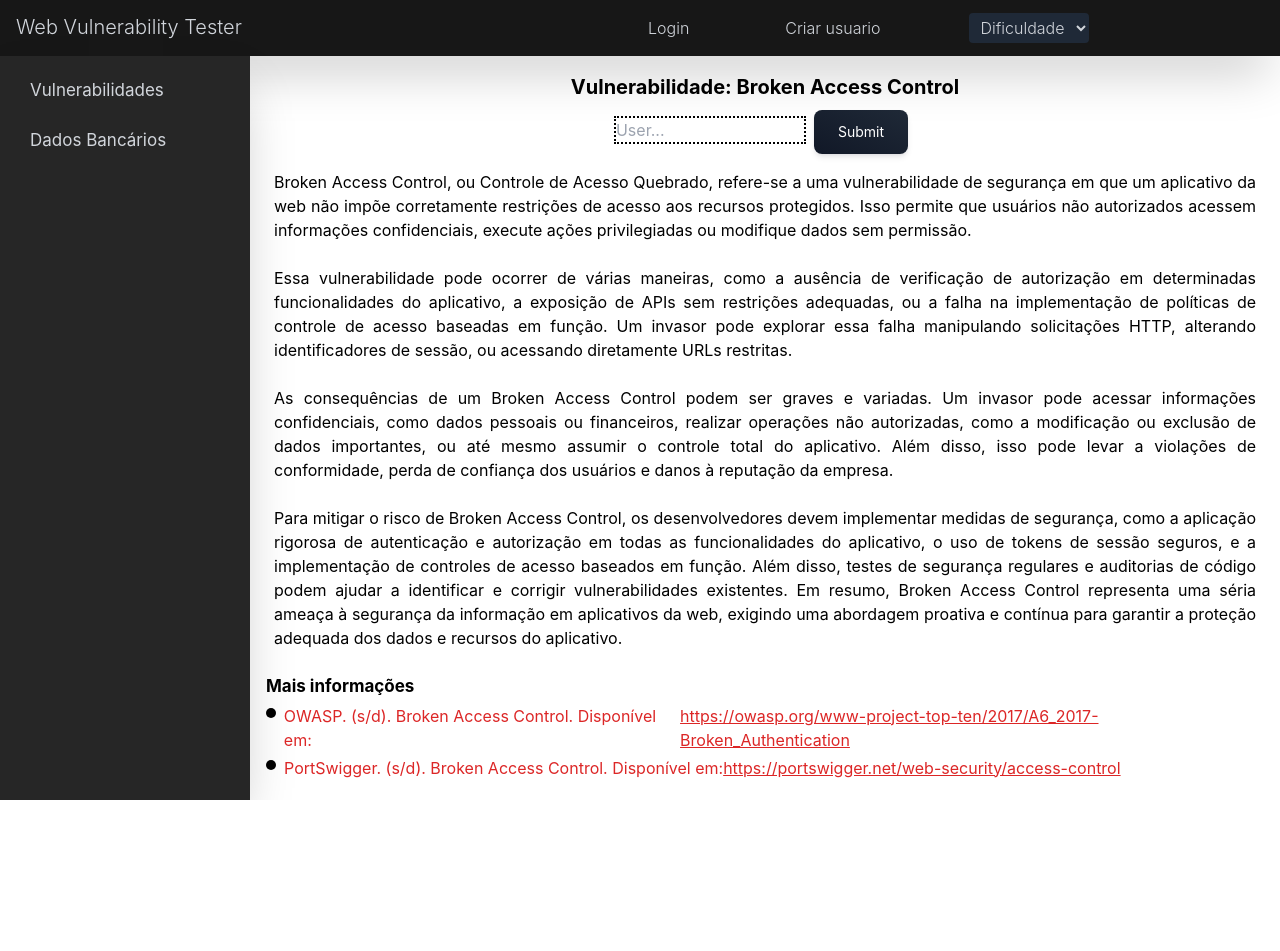
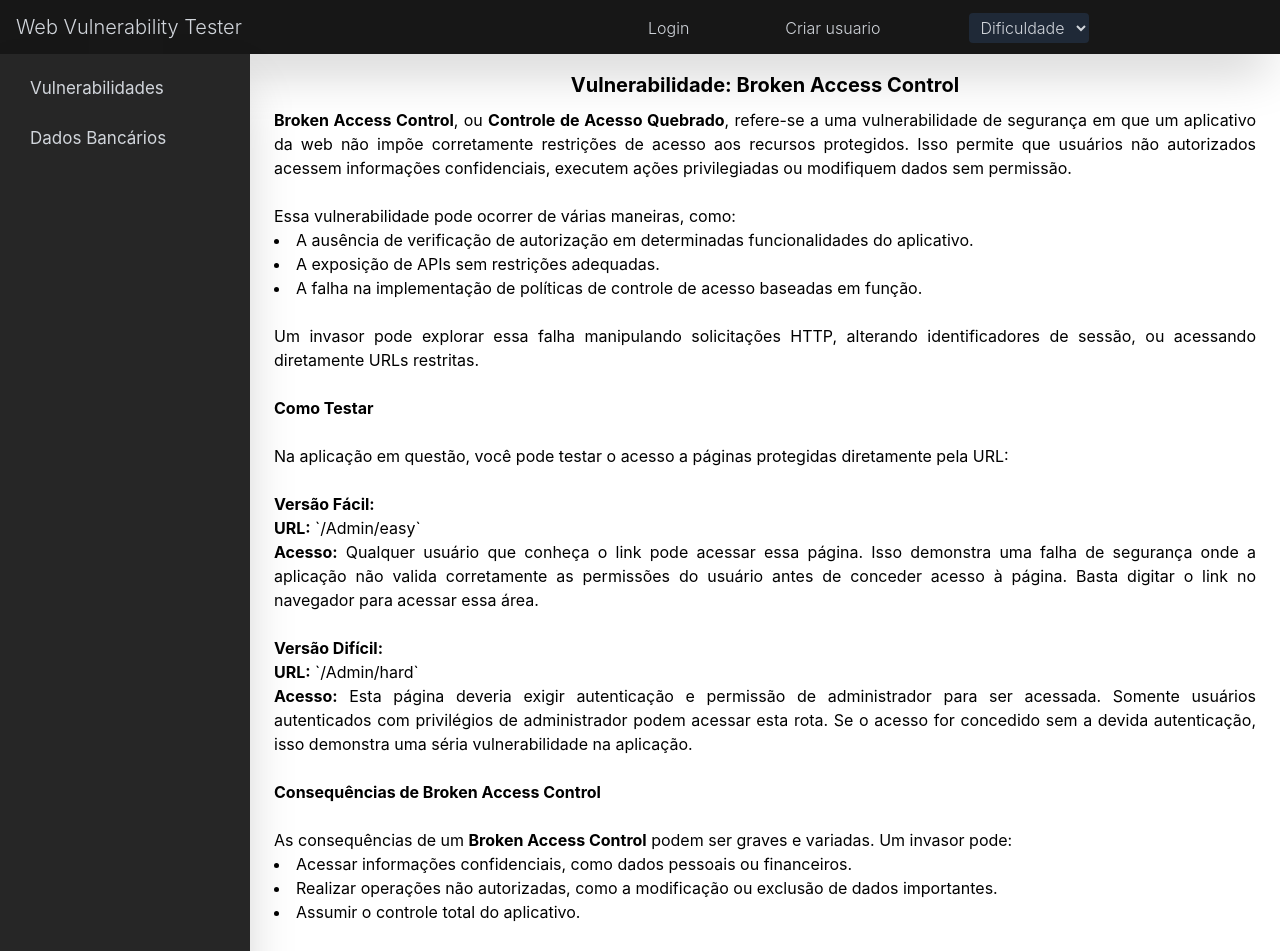
Before and after one commit to prof-hasan/tp-web-testador-de-vulnerabilidades-web, a React (Create React App) app in the folder src/frontend/: page /BrokenAControl in a window 1280 px wide. Shown: the top 951 px of the page. Before the commit the page ends 800 px from the top, so only its background shows below. Built offline with nearby package versions, Linux system fonts and the light colour scheme.

Commit message:
change BrokenAccessPage

```diff
--- a/src/frontend/src/Pages/AdminPages/AdminPage.jsx
+++ b/src/frontend/src/Pages/AdminPages/VulnerableAdminPage.jsx
@@ -4,7 +4,7 @@ import { Header } from '../../Components/index.jsx';
 import { StyledSection } from './StyleAdminPage.js';
 import UserCard from './UserCard.jsx';
 
-function AdminPage() {
+function VulnerableAdminPage() {
     const [users, setUsers] = useState([]);
 
     useEffect(() => {
@@ -38,4 +38,4 @@ function AdminPage() {
     )
 }
 
-export default AdminPage;
+export default VulnerableAdminPage;
--- a/src/frontend/src/Pages/BrokenAControl/BrokenAControl.jsx
+++ b/src/frontend/src/Pages/BrokenAControl/BrokenAControl.jsx
@@ -1,65 +1,142 @@
-import {Sidenav} from "../../Components"
-import{Header} from "../../Components"
+import { Sidenav } from "../../Components";
+import { Header } from "../../Components";
 
 function BrokenAControl() {
   return (
-    <div className=" flex flex-col  h-screen ">
-      <Header/>
+    <div className="flex flex-col h-screen">
+      <Header />
 
       <div className="flex flex-1">
         <Sidenav />
-        <div id="conteudo-principal" className="p-4 min-w-0 max-w-full  flex-wrap break-words flex flex-col   ">
+        <div
+          id="conteudo-principal"
+          className="p-4 min-w-0 max-w-full flex-wrap break-words flex flex-col"
+        >
+          <h1 className="font-bold text-[20px] text-center">
+            Vulnerabilidade: Broken Access Control
+          </h1>
 
-
-
-          <h1 className="font-bold text-[20px] text-center">Vulnerabilidade: Broken Access Control</h1>
-
-          <div className="mx-auto ">
-
-            <input type="text" name="" id="user" className="border-dotted border-2 border-black w-48 text-base focus:outline " placeholder="User..."  />
-            <button
-            class="select-none rounded-lg bg-gradient-to-tr from-gray-900 to-gray-800 py-3 px-6 text-center align-middle text-sm m-2  text-white shadow-md shadow-gray-900/10 transition-all hover:shadow-lg hover:shadow-gray-900/20 active:opacity-[0.85] disabled:pointer-events-none disabled:opacity-50 disabled:shadow-none"
-            type="button">Submit</button>
-
-
-
-          </div>
-
-          <p className="text-justify p-2 ">Broken Access Control, ou Controle de Acesso Quebrado, refere-se a uma vulnerabilidade de segurança em que um aplicativo da web não impõe corretamente restrições de acesso aos recursos protegidos. Isso permite que usuários não autorizados acessem informações confidenciais, execute ações privilegiadas ou modifique dados sem permissão. <br /> <br />
-
-          Essa vulnerabilidade pode ocorrer de várias maneiras, como a ausência de verificação de autorização em determinadas funcionalidades do aplicativo, a exposição de APIs sem restrições adequadas, ou a falha na implementação de políticas de controle de acesso baseadas em função. Um invasor pode explorar essa falha manipulando solicitações HTTP, alterando identificadores de sessão, ou acessando diretamente URLs restritas. <br /> <br />
-
-          As consequências de um Broken Access Control podem ser graves e variadas. Um invasor pode acessar informações confidenciais, como dados pessoais ou financeiros, realizar operações não autorizadas, como a modificação ou exclusão de dados importantes, ou até mesmo assumir o controle total do aplicativo. Além disso, isso pode levar a violações de conformidade, perda de confiança dos usuários e danos à reputação da empresa.
-         <br /><br />
-
-         Para mitigar o risco de Broken Access Control, os desenvolvedores devem implementar medidas de segurança, como a aplicação rigorosa de autenticação e autorização em todas as funcionalidades do aplicativo, o uso de tokens de sessão seguros, e a implementação de controles de acesso baseados em função. Além disso, testes de segurança regulares e auditorias de código podem ajudar a identificar e corrigir vulnerabilidades existentes.
-         Em resumo, Broken Access Control representa uma séria ameaça à segurança da informação em aplicativos da web, exigindo uma abordagem proativa e contínua para garantir a proteção adequada dos dados e recursos do aplicativo.</p>
-
-
-          <h1 className="font-bold text-[17px] pt-4  ">Mais informações</h1>
-
-          <p className="text-red-600 flex items-start mr-2 mt-1">
-          <span className="w-2.5 h-2.5 bg-black rounded-full mr-2 mt-1"></span>
-          OWASP. (s/d). Broken Access Control. Disponível em:
-          <a href=" https://owasp.org/www-project-top-ten/2017/A6_2017-Broken_Authentication" className="underline"> https://owasp.org/www-project-top-ten/2017/A6_2017-Broken_Authentication</a>
+          <p className="text-justify p-2">
+            <strong>Broken Access Control</strong>, ou{" "}
+            <strong>Controle de Acesso Quebrado</strong>, refere-se a uma
+            vulnerabilidade de segurança em que um aplicativo da web não impõe
+            corretamente restrições de acesso aos recursos protegidos. Isso
+            permite que usuários não autorizados acessem informações
+            confidenciais, executem ações privilegiadas ou modifiquem dados sem
+            permissão.
+            <br />
+            <br />
+            Essa vulnerabilidade pode ocorrer de várias maneiras, como:
+            <ul className="list-disc list-inside">
+              <li>
+                A ausência de verificação de autorização em determinadas
+                funcionalidades do aplicativo.
+              </li>
+              <li>A exposição de APIs sem restrições adequadas.</li>
+              <li>
+                A falha na implementação de políticas de controle de acesso
+                baseadas em função.
+              </li>
+            </ul>
+            <br />
+            Um invasor pode explorar essa falha manipulando solicitações HTTP,
+            alterando identificadores de sessão, ou acessando diretamente URLs
+            restritas.
+            <br />
+            <br />
+            <strong>Como Testar</strong>
+            <br />
+            <br />
+            Na aplicação em questão, você pode testar o acesso a páginas
+            protegidas diretamente pela URL:
+            <br />
+            <br />
+            <strong>Versão Fácil:</strong>
+            <br />
+            <strong>URL:</strong> `/Admin/easy`
+            <br />
+            <strong>Acesso:</strong> Qualquer usuário que conheça o link pode
+            acessar essa página. Isso demonstra uma falha de segurança onde a
+            aplicação não valida corretamente as permissões do usuário antes de
+            conceder acesso à página. Basta digitar o link no navegador para
+            acessar essa área.
+            <br />
+            <br />
+            <strong>Versão Difícil:</strong>
+            <br />
+            <strong>URL:</strong> `/Admin/hard`
+            <br />
+            <strong>Acesso:</strong> Esta página deveria exigir autenticação e
+            permissão de administrador para ser acessada. Somente usuários
+            autenticados com privilégios de administrador podem acessar esta
+            rota. Se o acesso for concedido sem a devida autenticação, isso
+            demonstra uma séria vulnerabilidade na aplicação.
+            <br />
+            <br />
+            <strong>Consequências de Broken Access Control</strong>
+            <br />
+            <br />
+            As consequências de um <strong>Broken Access Control</strong> podem
+            ser graves e variadas. Um invasor pode:
+            <ul className="list-disc list-inside">
+              <li>Acessar informações confidenciais, como dados pessoais ou financeiros.</li>
+              <li>Realizar operações não autorizadas, como a modificação ou exclusão de dados importantes.</li>
+              <li>Assumir o controle total do aplicativo.</li>
+            </ul>
+            <br />
+            Além disso, isso pode levar a violações de conformidade, perda de
+            confiança dos usuários, e danos à reputação da empresa.
+            <br />
+            <br />
+            <strong>Como Prevenir</strong>
+            <br />
+            <br />
+            Para mitigar o risco de <strong>Broken Access Control</strong>, os
+            desenvolvedores devem:
+            <ul className="list-disc list-inside">
+              <li>
+                Implementar medidas de segurança, como a aplicação rigorosa de
+                autenticação e autorização em todas as funcionalidades do
+                aplicativo.
+              </li>
+              <li>Utilizar tokens de sessão seguros.</li>
+              <li>
+                Implementar controles de acesso baseados em função.
+              </li>
+            </ul>
+            <br />
+            Além disso, testes de segurança regulares e auditorias de código
+            podem ajudar a identificar e corrigir vulnerabilidades existentes.
+            <br />
+            <br />
+            <strong>Mais informações</strong>
+            <br />
+            <br />
+            <p className="text-red-600 flex items-start mr-2 mt-1">
+              <span className="w-2.5 h-2.5 bg-black rounded-full mr-2 mt-1"></span>
+              OWASP. (s/d). Broken Access Control. Disponível em:{" "}
+              <a
+                href="https://owasp.org/www-project-top-ten/2017/A6_2017-Broken_Authentication"
+                className="underline"
+              >
+                https://owasp.org/www-project-top-ten/2017/A6_2017-Broken_Authentication
+              </a>
+            </p>
+            <p className="text-red-600 flex items-start mr-2 mt-1">
+              <span className="w-2.5 h-2.5 bg-black rounded-full mr-2 mt-1"></span>
+              PortSwigger. (s/d). Broken Access Control. Disponível em:{" "}
+              <a
+                href="https://portswigger.net/web-security/access-control"
+                className="underline"
+              >
+                https://portswigger.net/web-security/access-control
+              </a>
+            </p>
           </p>
-
-          <p className="text-red-600 flex items-start mr-2 mt-1">
-          <span className="w-2.5 h-2.5 bg-black rounded-full mr-2 mt-1"></span>
-          PortSwigger. (s/d). Broken Access Control. Disponível em:
-          <a href="https://portswigger.net/web-security/cross-site-scripting/cheat-sheet" className="underline"> https://portswigger.net/web-security/access-control</a>
-          </p>
-
         </div>
       </div>
-
-
-
-
-
-
     </div>
-
   );
 }
+
 export default BrokenAControl;
--- a/src/frontend/src/Routes/Router.js
+++ b/src/frontend/src/Routes/Router.js
@@ -4,10 +4,11 @@ import BrokenAControl from '../Pages/BrokenAControl/BrokenAControl';
 import SqlInjection from '../Pages/SqlInjection/SqlInjection';
 import CreateUserForm from '../Pages/CreateUser/CreateUserForm';
 import Home from '../Pages/Home/Home';
-import AdminPage from '../Pages/AdminPages/AdminPage';
+import VulnerableAdminPage from '../Pages/AdminPages/VulnerableAdminPage';
 import CrossSiteStored from '../Pages/CrossSiteStored/CrossSiteStored';
 import UserLogin from '../Pages/UserLogin/UserLogin';
 import ViewBankAccount from '../Pages/ViewBankAccount/ViewBankAccount';
+import ProtectedAdminPage from '../Pages/AdminPages/ProtectedAdminPage';
 
 
 function Router() {
@@ -22,7 +23,8 @@ function Router() {
             <Route element={<CrossSiteStored />} path="/CrossSiteStored" exact />
             <Route element={<BrokenAControl />} path="/BrokenAControl" exact />
             <Route element={<SqlInjection />} path="/SqlInjection" exact />
-            <Route element={<AdminPage />} path="/Admin" exact />
+            <Route element={<VulnerableAdminPage />} path="/Admin/easy" exact />
+            <Route element={<ProtectedAdminPage />} path="/Admin/hard" exact />
             <Route element={<ViewBankAccount />} path="/ViewBankAccount" exact />
 
 
```
Also changed, not shown: src/frontend/src/Pages/AdminPages/ProtectedAdminPage.jsx (added, +41 -0 lines).
